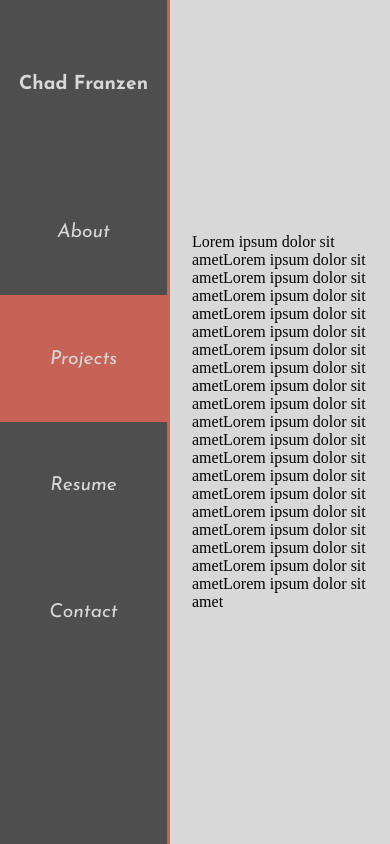
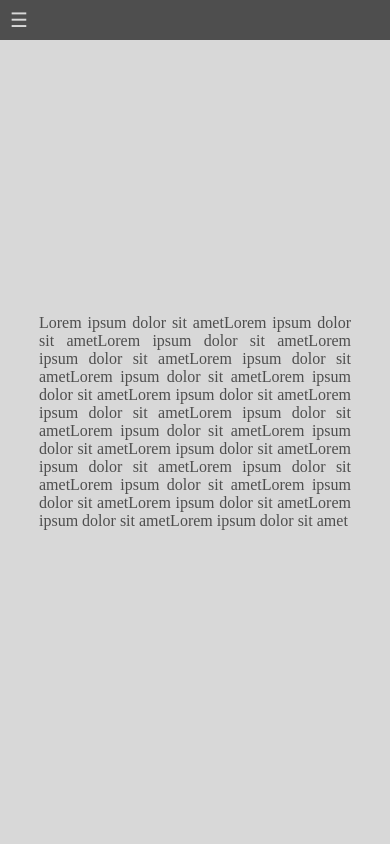
Before and after one commit to cdfranz2/PersonalSite2, a plain HTML site: page public_html/index.html in a window 390 px wide. Drawn offline with nearby package versions, Linux system fonts and the light colour scheme; files that its build step writes are made by us from their sources; a web font is replaced by a local one.

Commit message:
Add hamburger

```diff
--- a/public_html/index.html
+++ b/public_html/index.html
@@ -22,6 +22,9 @@
 <div id="main">
 	<!-- For vertical centering -->
 	<div>
+		<div id="topbar">
+			<a class="menu">&#9776;</a>
+		</div>
 		<div class="content">
 			Lorem ipsum dolor sit ametLorem ipsum dolor sit ametLorem ipsum dolor sit ametLorem ipsum dolor sit ametLorem ipsum dolor sit ametLorem ipsum dolor sit ametLorem ipsum dolor sit ametLorem ipsum dolor sit ametLorem ipsum dolor sit ametLorem ipsum dolor sit ametLorem ipsum dolor sit ametLorem ipsum dolor sit ametLorem ipsum dolor sit ametLorem ipsum dolor sit ametLorem ipsum dolor sit ametLorem ipsum dolor sit ametLorem ipsum dolor sit ametLorem ipsum dolor sit ametLorem ipsum dolor sit ametLorem ipsum dolor sit amet
 		</div>
--- a/public_html/style.scss
+++ b/public_html/style.scss
@@ -32,7 +32,22 @@ li {
 	display: inline-block;
 }
 
+#topbar {
+	width: 100%;
+	height: 2.5em;
+	line-height: 2.5em;
+	background-color: #4E4E4E;
+	position: absolute;
+	.menu {
+		font-size: 1.25em;
+		padding-left: 0.5em;
+		color: #D8D8D8;
+	}
+}
+
 #nav {
+	display: none;
+
 	width: 28%;
 	max-width: 360px;
 	min-width: 170px;
@@ -88,23 +103,27 @@ li {
 		height: 100%;
 		width: 100%;
 		display: table;
-
-		& > div {
-			margin: auto;
-			display: table-cell;
-			vertical-align: middle;
-			padding-left: 10%;
-			padding-right: 10%;
-		}
+		position: relative;
 	}
 }
 
 .content {
-	margin: auto;
+	display: table-cell;
+	vertical-align: middle;
+	padding-left: 10%;
+	padding-right: 10%;
+
+	text-align: justify;
+	color: #4E4E4E;
 }
 
 @media all and (min-width: 600px) {
+	#topbar {
+		display: none;
+	}
+
 	#nav {
+		display: block;
 		> .nav-item {
 
 			&.title {
```
